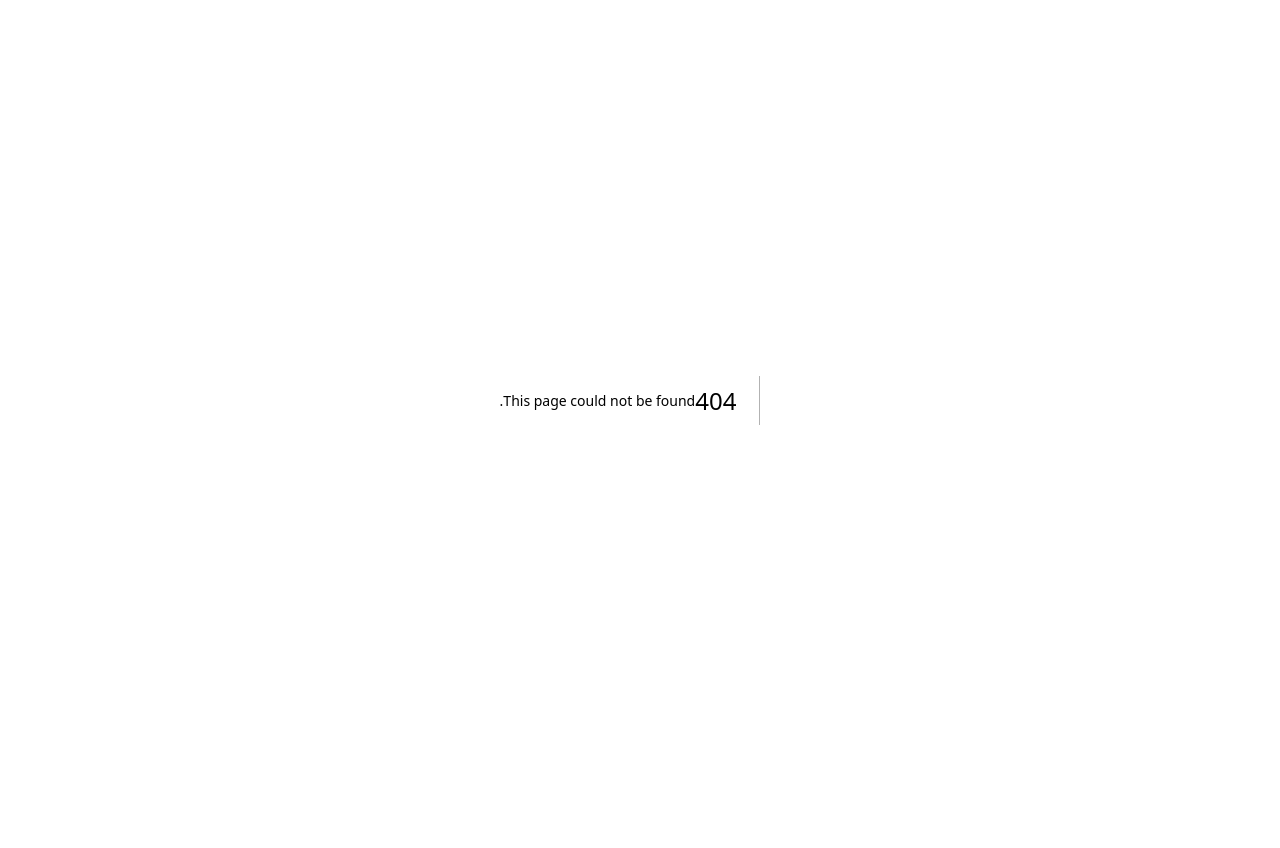
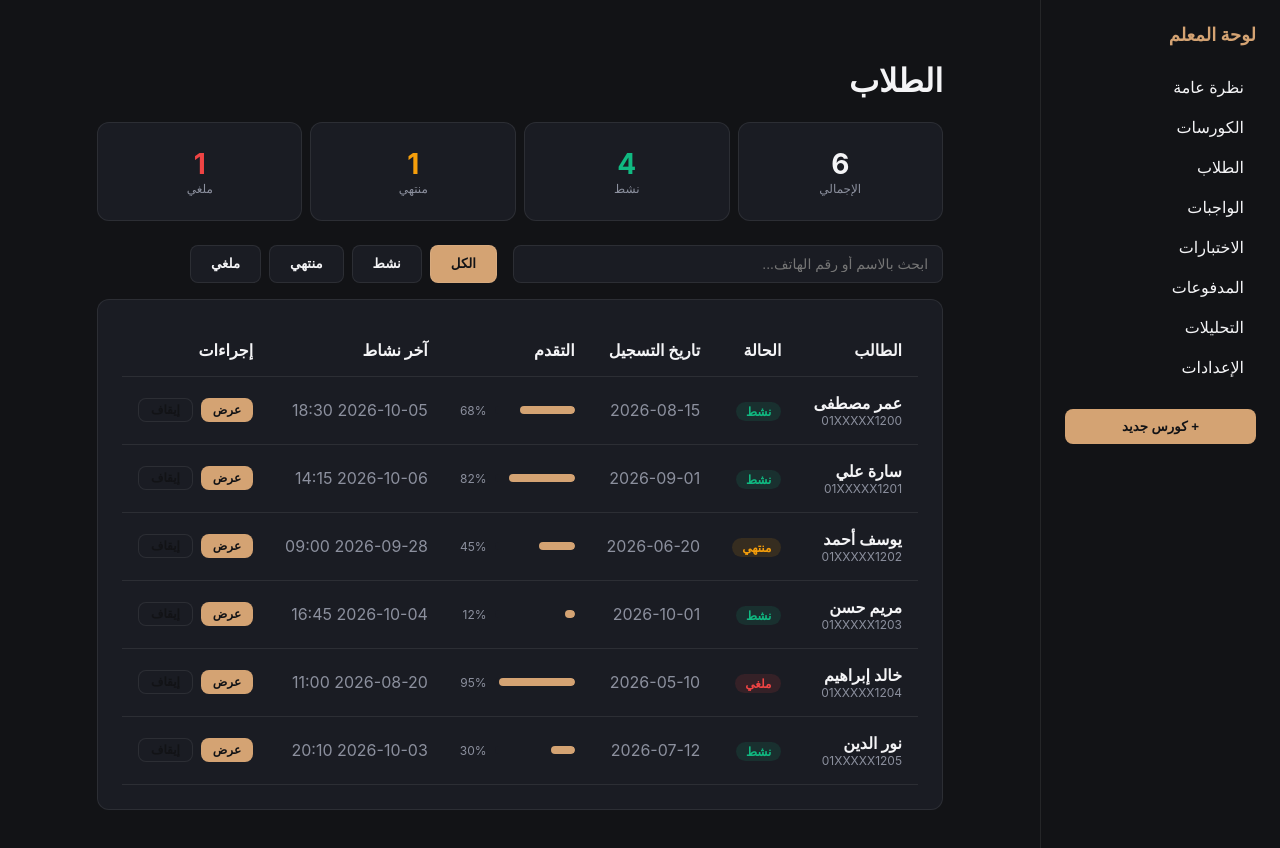
Before and after one commit to omarahameds2010-lab/sanad-edtech, a Next.js app in the folder apps/web/: page /teacher/students in a window 1280 px wide. Before the commit this address had no page. Before the commit the page ends 800 px from the top, so only its background shows below. Built offline with nearby package versions, Linux system fonts and the light colour scheme.

Commit message:
feat(web): teacher students page (/teacher/students) — list with search, status filter, pagination stats, progress bars, quick stats (active/expired/cancelled), empty state

```diff
--- /dev/null
+++ b/apps/web/app/teacher/students/page.tsx
@@ -0,0 +1,210 @@
+'use client';
+
+import { useState, useMemo } from 'react';
+
+const students = [
+  { id: 's1', name: 'عمر مصطفى', phone: '01XXXXX1200', status: 'ACTIVE', enrollmentDate: '2026-08-15', progress: 68, lastActivity: '2026-10-05 18:30' },
+  { id: 's2', name: 'سارة علي', phone: '01XXXXX1201', status: 'ACTIVE', enrollmentDate: '2026-09-01', progress: 82, lastActivity: '2026-10-06 14:15' },
+  { id: 's3', name: 'يوسف أحمد', phone: '01XXXXX1202', status: 'EXPIRED', enrollmentDate: '2026-06-20', progress: 45, lastActivity: '2026-09-28 09:00' },
+  { id: 's4', name: 'مريم حسن', phone: '01XXXXX1203', status: 'ACTIVE', enrollmentDate: '2026-10-01', progress: 12, lastActivity: '2026-10-04 16:45' },
+  { id: 's5', name: 'خالد إبراهيم', phone: '01XXXXX1204', status: 'CANCELLED', enrollmentDate: '2026-05-10', progress: 95, lastActivity: '2026-08-20 11:00' },
+  { id: 's6', name: 'نور الدين', phone: '01XXXXX1205', status: 'ACTIVE', enrollmentDate: '2026-07-12', progress: 30, lastActivity: '2026-10-03 20:10' },
+];
+
+const statusColors: Record<string, string> = {
+  ACTIVE: '#10b981',
+  EXPIRED: '#f59e0b',
+  CANCELLED: '#ef4444',
+};
+
+const statusLabels: Record<string, string> = {
+  ACTIVE: 'نشط',
+  EXPIRED: 'منتهي',
+  CANCELLED: 'ملغي',
+};
+
+export default function TeacherStudentsPage() {
+  const [search, setSearch] = useState('');
+  const [filter, setFilter] = useState<'all' | 'ACTIVE' | 'EXPIRED' | 'CANCELLED'>('all');
+
+  const filteredStudents = useMemo(() => {
+    return students.filter((student) => {
+      const matchesSearch = student.name.includes(search) || student.phone.includes(search);
+      const matchesFilter = filter === 'all' || student.status === filter;
+      return matchesSearch && matchesFilter;
+    });
+  }, [search, filter]);
+
+  const stats = useMemo(() => ({
+    total: students.length,
+    active: students.filter((s) => s.status === 'ACTIVE').length,
+    expired: students.filter((s) => s.status === 'EXPIRED').length,
+    cancelled: students.filter((s) => s.status === 'CANCELLED').length,
+  }), []);
+
+  return (
+    <>
+      <h1>الطلاب</h1>
+
+      {/* Quick Stats */}
+      <div
+        style={{
+          display: 'grid',
+          gridTemplateColumns: 'repeat(auto-fit, minmax(140px, 1fr))',
+          gap: 'var(--space-sm)',
+          marginBottom: 'var(--space-lg)',
+        }}
+      >
+        <div className="card" style={{ textAlign: 'center' }}>
+          <div style={{ fontSize: 28, fontWeight: 700 }}>{stats.total}</div>
+          <div style={{ fontSize: 12, color: 'var(--text-muted)' }}>الإجمالي</div>
+        </div>
+        <div className="card" style={{ textAlign: 'center' }}>
+          <div style={{ fontSize: 28, fontWeight: 700, color: '#10b981' }}>{stats.active}</div>
+          <div style={{ fontSize: 12, color: 'var(--text-muted)' }}>نشط</div>
+        </div>
+        <div className="card" style={{ textAlign: 'center' }}>
+          <div style={{ fontSize: 28, fontWeight: 700, color: '#f59e0b' }}>{stats.expired}</div>
+          <div style={{ fontSize: 12, color: 'var(--text-muted)' }}>منتهي</div>
+        </div>
+        <div className="card" style={{ textAlign: 'center' }}>
+          <div style={{ fontSize: 28, fontWeight: 700, color: '#ef4444' }}>{stats.cancelled}</div>
+          <div style={{ fontSize: 12, color: 'var(--text-muted)' }}>ملغي</div>
+        </div>
+      </div>
+
+      {/* Filters */}
+      <div
+        style={{
+          display: 'flex',
+          gap: 'var(--space-md)',
+          marginBottom: 'var(--space-md)',
+          flexWrap: 'wrap',
+        }}
+      >
+        <input
+          type="text"
+          placeholder="ابحث بالاسم أو رقم الهاتف..."
+          value={search}
+          onChange={(e) => setSearch(e.target.value)}
+          style={{
+            flex: 1,
+            maxWidth: 400,
+            padding: '10px 14px',
+            background: 'var(--bg-surface)',
+            border: '1px solid var(--border-subtle)',
+            borderRadius: 'var(--radius-control)',
+            color: 'var(--text-primary)',
+            fontSize: 14,
+          }}
+        />
+        <div style={{ display: 'flex', gap: 'var(--space-sm)' }}>
+          {(['all', 'ACTIVE', 'EXPIRED', 'CANCELLED'] as const).map((status) => (
+            <button
+              key={status}
+              onClick={() => setFilter(status)}
+              style={{
+                background: filter === status ? 'var(--color-action)' : 'var(--bg-surface)',
+                color: filter === status ? 'var(--bg-base)' : 'var(--text-secondary)',
+                border: '1px solid var(--border-subtle)',
+              }}
+            >
+              {status === 'all' ? 'الكل' : statusLabels[status]}
+            </button>
+          ))}
+        </div>
+      </div>
+
+      {/* Students Table */}
+      <div className="card" style={{ overflow: 'hidden' }}>
+        <table style={{ width: '100%', borderCollapse: 'collapse' }}>
+          <thead>
+            <tr style={{ textAlign: 'right', borderBottom: '1px solid var(--border-subtle)', background: 'var(--bg-surface)' }}>
+              <th style={{ padding: 'var(--space-md)' }}>الطالب</th>
+              <th style={{ padding: 'var(--space-md)' }}>الحالة</th>
+              <th style={{ padding: 'var(--space-md)' }}>تاريخ التسجيل</th>
+              <th style={{ padding: 'var(--space-md)' }}>التقدم</th>
+              <th style={{ padding: 'var(--space-md)' }}>آخر نشاط</th>
+              <th style={{ padding: 'var(--space-md)' }}>إجراءات</th>
+            </tr>
+          </thead>
+          <tbody>
+            {filteredStudents.map((student) => (
+              <tr key={student.id} style={{ borderBottom: '1px solid var(--border-subtle)' }}>
+                <td style={{ padding: 'var(--space-md)' }}>
+                  <div>
+                    <div style={{ fontWeight: 600 }}>{student.name}</div>
+                    <div style={{ fontSize: 12, color: 'var(--text-muted)' }}>{student.phone}</div>
+                  </div>
+                </td>
+                <td style={{ padding: 'var(--space-md)' }}>
+                  <span
+                    style={{
+                      display: 'inline-block',
+                      padding: '2px 10px',
+                      borderRadius: '999px',
+                      fontSize: 12,
+                      fontWeight: 600,
+                      background: `${statusColors[student.status]}20`,
+                      color: statusColors[student.status],
+                    }}
+                  >
+                    {statusLabels[student.status]}
+                  </span>
+                </td>
+                <td style={{ padding: 'var(--space-md)', color: 'var(--text-muted)' }}>{student.enrollmentDate}</td>
+                <td style={{ padding: 'var(--space-md)' }}>
+                  <div style={{ display: 'flex', alignItems: 'center', gap: 'var(--space-sm)' }}>
+                    <div
+                      style={{
+                        width: 80,
+                        height: 8,
+                        background: 'var(--bg-surface)',
+                        borderRadius: '999px',
+                        overflow: 'hidden',
+                      }}
+                    >
+                      <div
+                        style={{
+                          width: `${student.progress}%`,
+                          height: '100%',
+                          background: 'var(--color-action)',
+                          borderRadius: '999px',
+                        }}
+                      />
+                    </div>
+                    <span style={{ fontSize: 12, color: 'var(--text-muted)' }}>{student.progress}%</span>
+                  </div>
+                </td>
+                <td style={{ padding: 'var(--space-md)', color: 'var(--text-muted)' }}>{student.lastActivity}</td>
+                <td style={{ padding: 'var(--space-md)' }}>
+                  <div style={{ display: 'flex', gap: 'var(--space-sm)' }}>
+                    <button style={{ padding: '4px 12px', fontSize: 12 }}>عرض</button>
+                    <button
+                      style={{
+                        padding: '4px 12px',
+                        fontSize: 12,
+                        background: 'var(--bg-surface)',
+                        border: '1px solid var(--border-subtle)',
+                      }}
+                    >
+                      إيقاف
+                    </button>
+                  </div>
+                </td>
+              </tr>
+            ))}
+          </tbody>
+        </table>
+      </div>
+
+      {filteredStudents.length === 0 && (
+        <div className="card" style={{ textAlign: 'center', padding: 'var(--space-2xl)', marginTop: 'var(--space-md)' }}>
+          <div style={{ fontSize: 48, marginBottom: 'var(--space-md)' }}>👥</div>
+          <h3>لا يوجد طلاب</h3>
+          <p style={{ color: 'var(--text-muted)' }}>لم يتم العثور على طلاب بالبحث الحالي.</p>
+        </div>
+      )}
+    </>
+  );
+}
```
